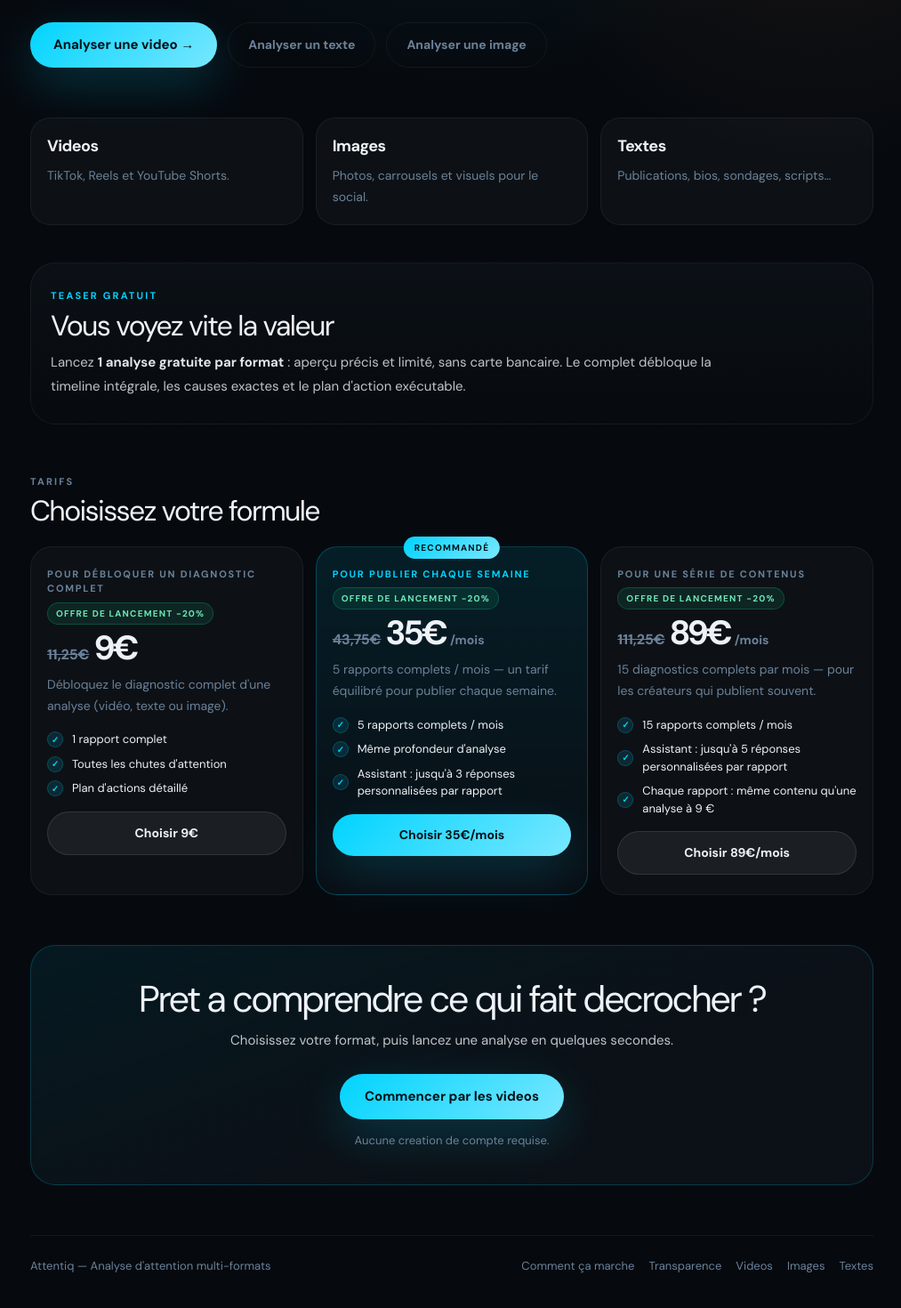
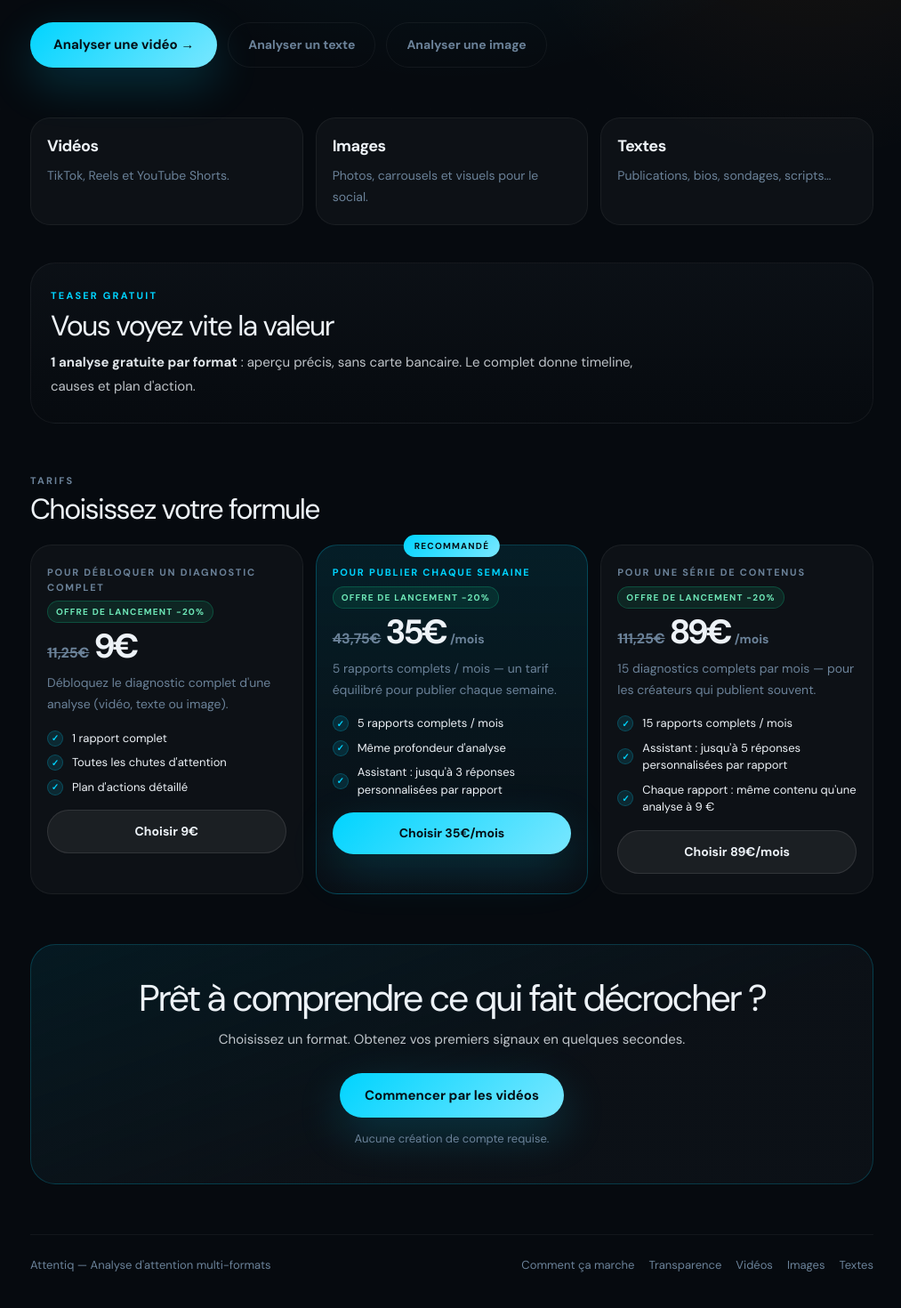
Before and after one commit to yoss823/attentiq-frontend, a Next.js app: page / in a window 1280 px wide. Shown: the part 494-1964 px from the top of the page at 89% size, without its empty margins (132-1145 px from the left). Built offline with nearby package versions, Linux system fonts and the light colour scheme; no server answers.

Commit message:
Update page.tsx

```diff
--- a/app/page.tsx
+++ b/app/page.tsx
@@ -202,7 +202,7 @@
                 boxShadow: "0 18px 52px rgba(0, 212, 255, 0.2)",
               }}
             >
-              Analyser une video →
+              Analyser une vidéo →
             </Link>
             <Link
               href="/text"
@@ -252,7 +252,7 @@
             {[
               {
                 href: "/videos",
-                title: "Videos",
+                title: "Vidéos",
                 text: "TikTok, Reels et YouTube Shorts.",
               },
               {
@@ -344,12 +344,16 @@
               style={{
                 margin: 0,
                 fontSize: "15px",
-                lineHeight: 1.8,
+                lineHeight: 1.75,
                 color: "rgba(237, 242, 247, 0.8)",
-                maxWidth: "48rem",
+                maxWidth: "42rem",
               }}
             >
-              Lancez <strong style={{ color: "rgba(237, 242, 247, 0.95)" }}>1 analyse gratuite par format</strong> : aperçu précis et limité, sans carte bancaire. Le complet débloque la timeline intégrale, les causes exactes et le plan d&apos;action exécutable.
+              <strong style={{ color: "rgba(237, 242, 247, 0.95)" }}>
+                1 analyse gratuite par format
+              </strong>{" "}
+              : aperçu précis, sans carte bancaire. Le complet donne timeline,
+              causes et plan d&apos;action.
             </p>
           </div>
         </section>
@@ -590,7 +594,7 @@
                 color: "var(--text-primary)",
               }}
             >
-              Pret a comprendre ce qui fait decrocher ?
+              Prêt à comprendre ce qui fait décrocher ?
             </h2>
             <p
               style={{
@@ -600,7 +604,8 @@
                 color: "rgba(237, 242, 247, 0.8)",
               }}
             >
-              Choisissez votre format, puis lancez une analyse en quelques secondes.
+              Choisissez un format. Obtenez vos premiers signaux en quelques
+              secondes.
             </p>
             <Link
               href="/videos"
@@ -618,7 +623,7 @@
                 boxShadow: "0 18px 52px rgba(0, 212, 255, 0.2)",
               }}
             >
-              Commencer par les videos
+              Commencer par les vidéos
             </Link>
             <p
               style={{
@@ -627,7 +632,7 @@
                 color: "var(--text-secondary)",
               }}
             >
-              Aucune creation de compte requise.
+              Aucune création de compte requise.
             </p>
           </div>
         </section>
@@ -657,7 +662,7 @@
             {[
               { href: "/guide?format=video", label: "Comment ça marche" },
               { href: "/transparence", label: "Transparence" },
-              { href: "/videos", label: "Videos" },
+              { href: "/videos", label: "Vidéos" },
               { href: "/images", label: "Images" },
               { href: "/text", label: "Textes" },
             ].map((link) => (
```
